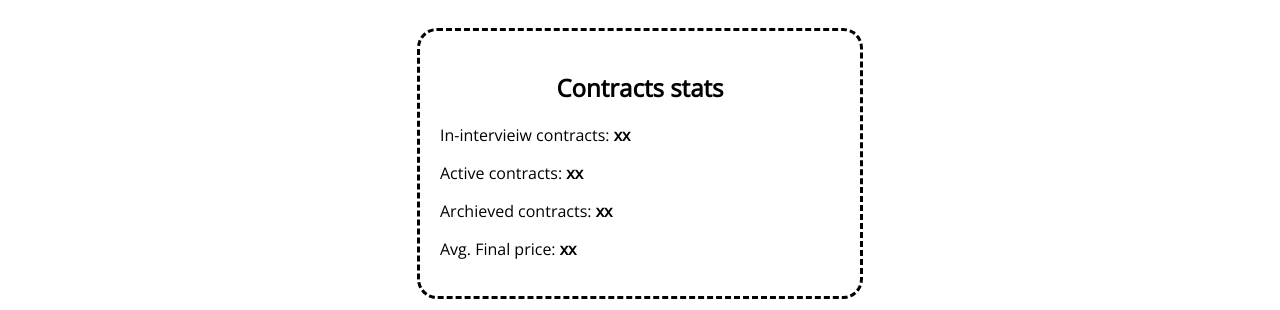
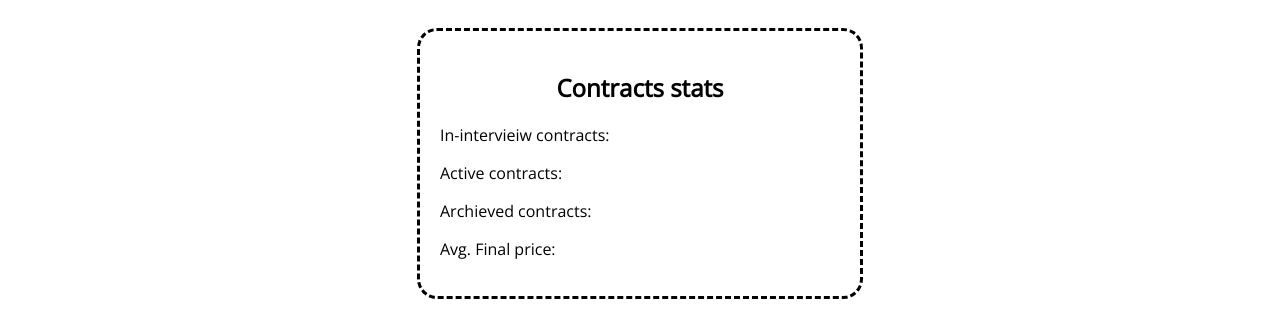
Before and after one commit to moezemara/freelance-dashboard, a React (Create React App) app: page /stats in a window 1280 px wide. Shown: the part 1353-1663 px from the top of the page. Built offline with nearby package versions, Linux system fonts and the light colour scheme; no server answers.

Commit message:
Update ContractStats.js

```diff
--- a/src/stats/ContractStats.js
+++ b/src/stats/ContractStats.js
@@ -3,19 +3,19 @@ import axios from "../axios.js";
 
 const ContractStats = (props) => {
 
-
+    var inInterview = props.inInterview
+    var active = props.active
+    var archieved = props.archieved
+    var finalPrice = props.finalPrice
 
 return(
 
-
 <div className="contract-stats">
-
 <h2>Contracts stats</h2>
-
-    <p>In-intervieiw contracts: <b>xx</b></p>
-    <p>Active contracts: <b>xx</b></p>
-    <p>Archieved contracts: <b>xx</b></p>
-    <p>Avg. Final price: <b>xx</b></p>
+    <p>In-intervieiw contracts: <b>{inInterview}</b></p>
+    <p>Active contracts: <b>{active}</b></p>
+    <p>Archieved contracts: <b>{archieved}</b></p>
+    <p>Avg. Final price: <b>{finalPrice}</b></p>
 
 </div>
 
```
